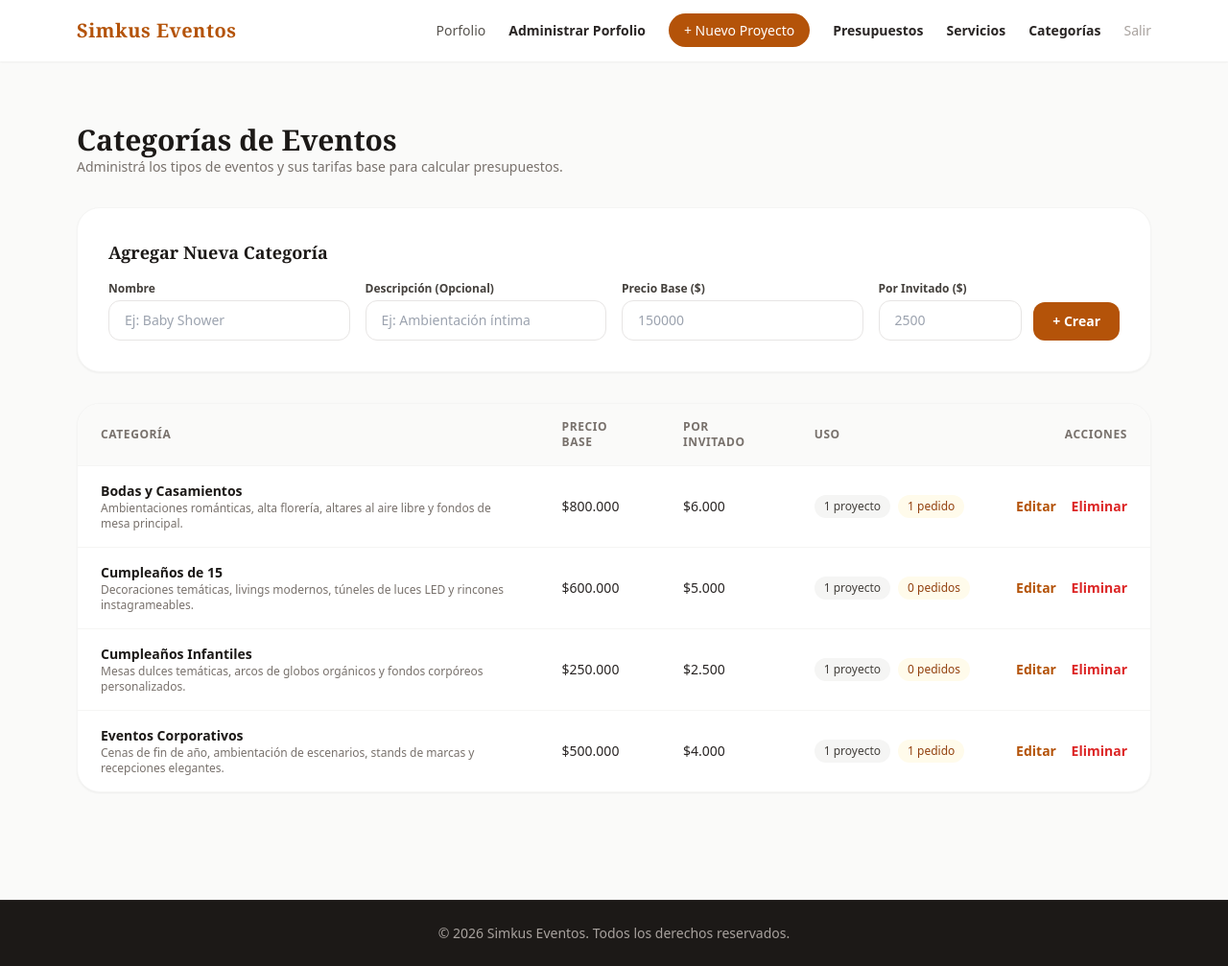
After one commit to juliansimkus-ctrl/Eventos_trabajoPractico2026, a Laravel app: page /admin/categorias in a window 1280 px wide. The commit adds this page. Shown: the whole page at 96% size. Run offline with Laravel 12, Linux system fonts and the light colour scheme; a user stored in the database is signed in; data comes from the database, SQL or seed files in the repository; some libraries are stand-ins or nearby versions.

Commit message:
feat: Se agrego la gestion de categorias para el admin

```diff
--- a/eventos/app/Http/Controllers/EventCategoryController.php
+++ b/eventos/app/Http/Controllers/EventCategoryController.php
@@ -4,62 +4,65 @@ namespace App\Http\Controllers;
 
 use App\Models\EventCategory;
 use Illuminate\Http\Request;
+use Illuminate\Support\Str;
 
 class EventCategoryController extends Controller
 {
-    /**
-     * Display a listing of the resource.
-     */
     public function index()
     {
-        //
+        $categories = EventCategory::withCount(['projects', 'bookings'])->latest()->get();
+        return view('categories.index', compact('categories'));
     }
 
-    /**
-     * Show the form for creating a new resource.
-     */
-    public function create()
+    public function store(Request $request)
     {
-        //
+        $validated = $request->validate([
+            'name'            => 'required|string|max:255|unique:event_categories,name',
+            'description'     => 'nullable|string|max:500',
+            'base_price'      => 'required|numeric|min:0',
+            'price_per_guest' => 'required|numeric|min:0',
+        ]);
+
+        $validated['slug'] = Str::slug($validated['name']);
+
+        EventCategory::create($validated);
+
+        return back()->with('success', '¡Categoría de evento creada correctamente!');
     }
 
-    /**
-     * Store a newly created resource in storage.
-     */
-    public function store(Request $request)
+    public function edit(EventCategory $category)
     {
-        //
+        return view('categories.edit', compact('category'));
     }
 
-    /**
-     * Display the specified resource.
-     */
-    public function show(eventCategory $eventCategory)
+    public function update(Request $request, EventCategory $category)
     {
-        //
+        $validated = $request->validate([
+            'name'            => 'required|string|max:255|unique:event_categories,name,' . $category->id,
+            'description'     => 'nullable|string|max:500',
+            'base_price'      => 'required|numeric|min:0',
+            'price_per_guest' => 'required|numeric|min:0',
+        ]);
+
+        $validated['slug'] = Str::slug($validated['name']);
+
+        $category->update($validated);
+
+        return redirect()->route('admin.categories.index')
+            ->with('success', '¡Categoría actualizada correctamente!');
     }
 
-    /**
-     * Show the form for editing the specified resource.
-     */
-    public function edit(eventCategory $eventCategory)
+    public function destroy(EventCategory $category)
     {
-        //
-    }
+        // Evitamos borrar una categoría si ya tiene proyectos o presupuestos vinculados
+        if ($category->projects()->exists() || $category->bookings()->exists()) {
+            return back()->withErrors([
+                'error' => 'No se puede eliminar esta categoría porque tiene proyectos o presupuestos asociados.'
+            ]);
+        }
 
-    /**
-     * Update the specified resource in storage.
-     */
-    public function update(Request $request, eventCategory $eventCategory)
-    {
-        //
-    }
+        $category->delete();
 
-    /**
-     * Remove the specified resource from storage.
-     */
-    public function destroy(eventCategory $eventCategory)
-    {
-        //
+        return back()->with('success', 'La categoría fue eliminada.');
     }
 }
--- /dev/null
+++ b/eventos/resources/views/categories/index.blade.php
@@ -0,0 +1,131 @@
+@extends('layouts.eventos')
+
+@section('title', 'Categorías de Eventos - Simkus Eventos')
+
+@section('content')
+<div class="max-w-6xl mx-auto my-8 space-y-8">
+    <div>
+        <h1 class="text-3xl font-serif font-bold text-stone-900">Categorías de Eventos</h1>
+        <p class="text-stone-500 text-sm font-light">Administrá los tipos de eventos y sus tarifas base para calcular presupuestos.</p>
+    </div>
+
+    @if (session('success'))
+        <div class="bg-emerald-50 border-l-4 border-emerald-500 text-emerald-800 p-4 rounded-xl text-sm">
+            {{ session('success') }}
+        </div>
+    @endif
+
+    @if ($errors->any())
+        <div class="bg-red-50 border-l-4 border-red-500 text-red-700 p-4 rounded-xl text-sm">
+            <ul class="list-disc list-inside">
+                @foreach ($errors->all() as $error)
+                    <li>{{ $error }}</li>
+                @endforeach
+            </ul>
+        </div>
+    @endif
+
+    {{-- Formulario para agregar categoría --}}
+    <div class="bg-white p-6 md:p-8 rounded-3xl shadow-sm border border-stone-100">
+        <h2 class="text-lg font-serif font-bold text-stone-900 mb-4">Agregar Nueva Categoría</h2>
+
+        <form action="{{ route('admin.categories.store') }}" method="POST" class="grid grid-cols-1 md:grid-cols-4 gap-4 items-end">
+            @csrf
+
+            <div>
+                <label for="name" class="block text-xs font-semibold text-stone-700 mb-1">Nombre</label>
+                <input type="text" id="name" name="name" value="{{ old('name') }}" placeholder="Ej: Baby Shower" required
+                       class="w-full px-4 py-2.5 rounded-xl border border-stone-200 text-stone-800 text-sm focus:ring-2 focus:ring-amber-600/20 focus:border-amber-700 outline-none transition">
+            </div>
+
+            <div>
+                <label for="description" class="block text-xs font-semibold text-stone-700 mb-1">Descripción (Opcional)</label>
+                <input type="text" id="description" name="description" value="{{ old('description') }}" placeholder="Ej: Ambientación íntima"
+                       class="w-full px-4 py-2.5 rounded-xl border border-stone-200 text-stone-800 text-sm focus:ring-2 focus:ring-amber-600/20 focus:border-amber-700 outline-none transition">
+            </div>
+
+            <div>
+                <label for="base_price" class="block text-xs font-semibold text-stone-700 mb-1">Precio Base ($)</label>
+                <input type="number" id="base_price" name="base_price" value="{{ old('base_price') }}" min="0" step="100" placeholder="150000" required
+                       class="w-full px-4 py-2.5 rounded-xl border border-stone-200 text-stone-800 text-sm focus:ring-2 focus:ring-amber-600/20 focus:border-amber-700 outline-none transition">
+            </div>
+
+            <div class="flex gap-3 items-end">
+                <div class="flex-1">
+                    <label for="price_per_guest" class="block text-xs font-semibold text-stone-700 mb-1">Por Invitado ($)</label>
+                    <input type="number" id="price_per_guest" name="price_per_guest" value="{{ old('price_per_guest') }}" min="0" step="100" placeholder="2500" required
+                           class="w-full px-4 py-2.5 rounded-xl border border-stone-200 text-stone-800 text-sm focus:ring-2 focus:ring-amber-600/20 focus:border-amber-700 outline-none transition">
+                </div>
+
+                <button type="submit" class="bg-amber-700 text-white font-semibold px-5 py-2.5 rounded-xl hover:bg-amber-800 transition text-sm whitespace-nowrap">
+                    + Crear
+                </button>
+            </div>
+        </form>
+    </div>
+
+    {{-- Tabla de categorías existentes --}}
+    <div class="bg-white rounded-3xl shadow-sm border border-stone-100 overflow-hidden">
+        <div class="overflow-x-auto">
+            <table class="w-full text-left border-collapse">
+                <thead>
+                    <tr class="bg-stone-50 border-b border-stone-100 text-xs uppercase text-stone-500 tracking-wider">
+                        <th class="py-4 px-6">Categoría</th>
+                        <th class="py-4 px-6">Precio Base</th>
+                        <th class="py-4 px-6">Por Invitado</th>
+                        <th class="py-4 px-6">Uso</th>
+                        <th class="py-4 px-6 text-right">Acciones</th>
+                    </tr>
+                </thead>
+                <tbody class="divide-y divide-stone-100 text-sm">
+                    @forelse ($categories as $category)
+                        <tr class="hover:bg-stone-50/50 transition">
+                            <td class="py-4 px-6">
+                                <p class="font-semibold text-stone-900">{{ $category->name }}</p>
+                                @if ($category->description)
+                                    <p class="text-xs text-stone-500">{{ $category->description }}</p>
+                                @endif
+                            </td>
+                            <td class="py-4 px-6 font-medium text-stone-800 whitespace-nowrap">
+                                ${{ number_format($category->base_price, 0, ',', '.') }}
+                            </td>
+                            <td class="py-4 px-6 font-medium text-stone-800 whitespace-nowrap">
+                                ${{ number_format($category->price_per_guest, 0, ',', '.') }}
+                            </td>
+                            <td class="py-4 px-6 whitespace-nowrap">
+                                <div class="flex items-center gap-2 text-xs">
+                                    <span class="bg-stone-100 text-stone-700 font-medium px-2.5 py-1 rounded-full">
+                                        {{ $category->projects_count }} {{ $category->projects_count === 1 ? 'proyecto' : 'proyectos' }}
+                                    </span>
+                                    <span class="bg-amber-50 text-amber-800 font-medium px-2.5 py-1 rounded-full">
+                                        {{ $category->bookings_count }} {{ $category->bookings_count === 1 ? 'pedido' : 'pedidos' }}
+                                    </span>
+                                </div>
+                            </td>
+                            <td class="py-4 px-6 text-right space-x-3 whitespace-nowrap">
+                                <a href="{{ route('admin.categories.edit', $category->id) }}" class="text-amber-700 font-semibold hover:underline">
+                                    Editar
+                                </a>
+
+                                <form action="{{ route('admin.categories.destroy', $category->id) }}" method="POST" class="inline" onsubmit="return confirm('¿Segura que querés eliminar esta categoría?');">
+                                    @csrf
+                                    @method('DELETE')
+                                    <button type="submit" class="text-red-600 font-semibold hover:underline">
+                                        Eliminar
+                                    </button>
+                                </form>
+                            </td>
+                        </tr>
+                    @empty
+                        <tr>
+                            <td colspan="5" class="py-8 px-6 text-center text-stone-500">
+                                Todavía no hay categorías cargadas.
+                            </td>
+                        </tr>
+                    @endforelse
+                </tbody>
+            </table>
+        </div>
+    </div>
+</div>
+@endsection
--- a/eventos/resources/views/layouts/eventos.blade.php
+++ b/eventos/resources/views/layouts/eventos.blade.php
@@ -50,6 +50,11 @@
                             Servicios
                         </a>
                     </li>
+                    <li>
+                        <a href="{{ route('admin.categories.index') }}" class="text-stone-800 hover:text-amber-700 font-semibold transition">
+                            Categorías
+                        </a>
+                    </li>
                      @else
                         {{-- Opciones para clientes logueados --}}
                         <li>
@@ -73,7 +78,9 @@
                     </form>
                 </li>
             @else
-                <li><a href="{{ route('login') }}" class="hover:text-amber-700 transition">Ingresar</a></li>
+                <li><a href="{{ route('login') }}" class="hover:text-amber-700 transition">
+                    Ingresar
+                    </a></li>
                 <li>
                     <a href="{{ route('register.show') }}" class="bg-stone-900 text-white px-4 py-2 rounded-full hover:bg-stone-800 transition">
                         Registrarse
--- a/eventos/routes/web.php
+++ b/eventos/routes/web.php
@@ -6,6 +6,7 @@ use App\Http\Controllers\ServiceController;
 use App\Http\Controllers\ProjectController;
 use App\Http\Controllers\BookingController;
 use App\Http\Controllers\CommentController;
+use App\Http\Controllers\EventCategoryController;
 
 
 
@@ -36,6 +37,9 @@ Route::post('/register', [AuthController::class, 'storeRegister']) -> name('regi
 // Historial de presupuestos del cliente logueado
 Route::get('/mis-presupuestos', [BookingController::class, 'misPresupuestos'])->name('bookings.mine')->middleware('auth');
 
+// comentarios
+Route::post('/porfolio/{project}/comentarios', [CommentController::class, 'store'])->name('comments.store');
+
 //rutas para crear formularios
 Route::get('/admin/proyectos/crear', [ProjectController::class, 'create'])->name('admin.projects.create')->middleware(['auth', 'admin']);
 Route::post('/admin/proyectos', [ProjectController::class, 'store'])->name('admin.projects.store')->middleware(['auth', 'admin']);
@@ -45,9 +49,6 @@ Route::get('/admin/proyectos', [ProjectController::class, 'adminIndex'])->name('
 Route::get('/admin/proyectos/{project}/editar', [ProjectController::class, 'edit'])->name('admin.projects.edit')->middleware(['auth', 'admin']);
 Route::put('/admin/proyectos/{project}', [ProjectController::class, 'update'])->name('admin.projects.update')->middleware(['auth', 'admin']);
 Route::delete('/admin/proyectos/{project}', [ProjectController::class, 'destroy'])->name('admin.projects.destroy')->middleware(['auth', 'admin']);
-
-// comentarios
-Route::post('/porfolio/{project}/comentarios', [CommentController::class, 'store'])->name('comments.store');
 
 // Gestión de Solicitudes de Presupuesto (Solo Admin)
 Route::get('/admin/presupuestos', [BookingController::class, 'index'])->name('admin.bookings.index')->middleware(['auth', 'admin']);
@@ -59,3 +60,10 @@ Route::post('/admin/servicios', [ServiceController::class, 'store'])->name('admi
 Route::get('/admin/servicios/{service}/editar', [ServiceController::class, 'edit'])->name('admin.services.edit')->middleware(['auth', 'admin']);
 Route::put('/admin/servicios/{service}', [ServiceController::class, 'update'])->name('admin.services.update')->middleware(['auth', 'admin']);
 Route::delete('/admin/servicios/{service}', [ServiceController::class, 'destroy'])->name('admin.services.destroy')->middleware(['auth', 'admin']);
+
+// Gestión de Categorías de Eventos (Solo Admin)
+Route::get('/admin/categorias', [EventCategoryController::class, 'index'])->name('admin.categories.index')->middleware(['auth', 'admin']);
+Route::post('/admin/categorias', [EventCategoryController::class, 'store'])->name('admin.categories.store')->middleware(['auth', 'admin']);
+Route::get('/admin/categorias/{category}/editar', [EventCategoryController::class, 'edit'])->name('admin.categories.edit')->middleware(['auth', 'admin']);
+Route::put('/admin/categorias/{category}', [EventCategoryController::class, 'update'])->name('admin.categories.update')->middleware(['auth', 'admin']);
+Route::delete('/admin/categorias/{category}', [EventCategoryController::class, 'destroy'])->name('admin.categories.destroy')->middleware(['auth', 'admin']);
```
Also changed, not shown: eventos/resources/views/categories/edit.blade.php (added, +62 -0 lines).
